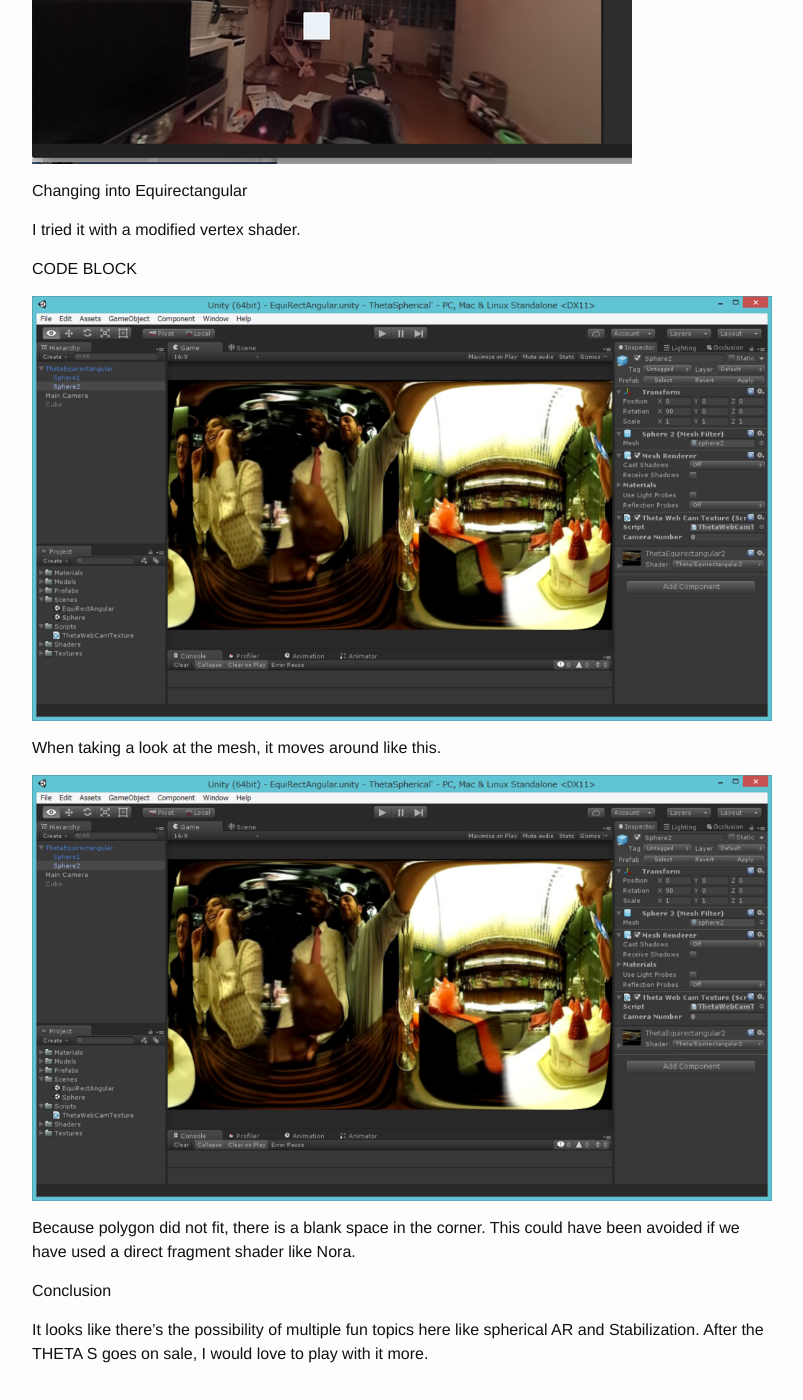
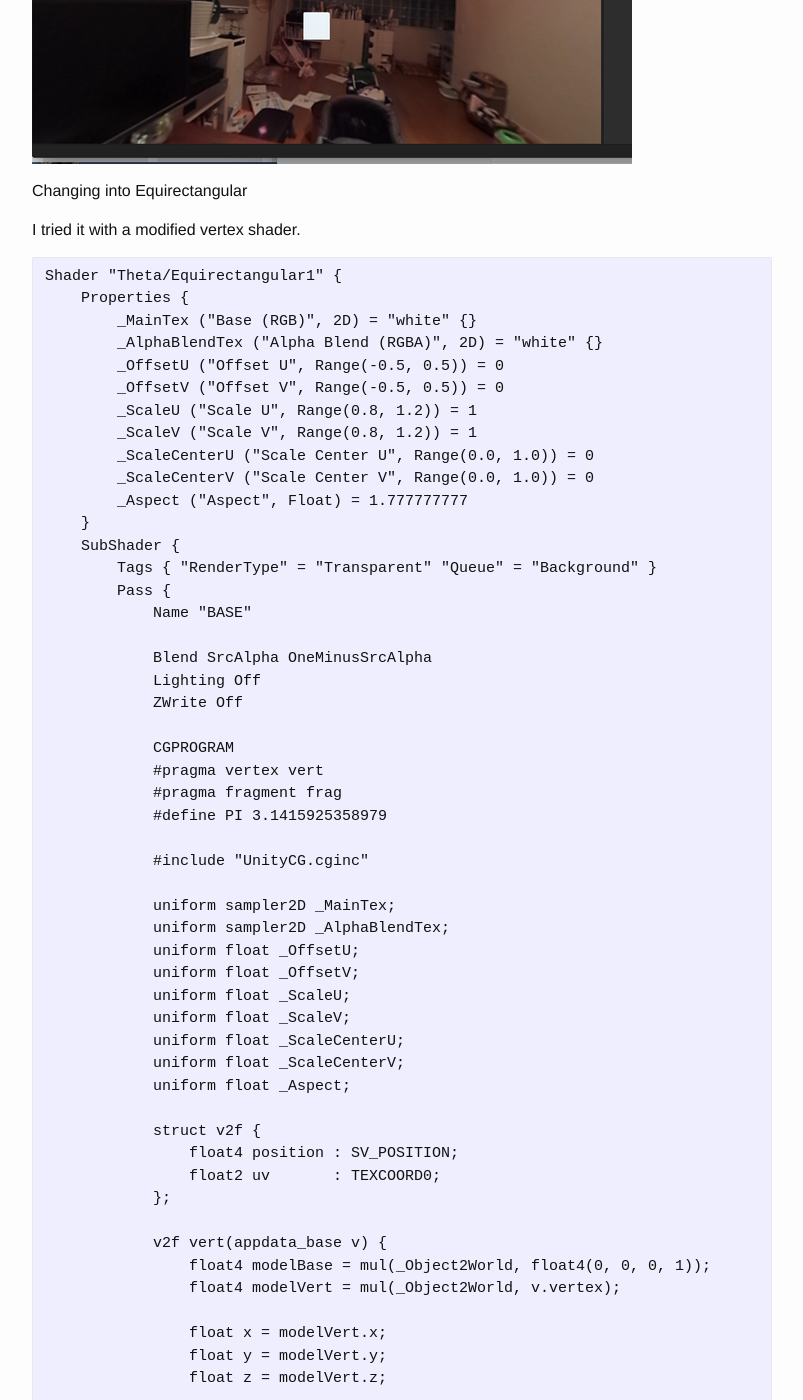
Before and after one commit to theta360developers/blog, a Jekyll site: the page built from _posts/2015-12-17-Using-RICOH-Live-View-With-Unity.md, in a window 1280 px wide and 1400 px high, scrolled down 8178 px. Shown: the whole window, without its empty margins (238-1041 px from the left). Built offline with Jekyll 4.4.1, drawn with Linux system fonts in a browser that asks for light colours; some of the changed text lies outside the part shown.

Commit message:
Adding final two blocks of code!

```diff
--- a/_posts/2015-12-17-Using-RICOH-Live-View-With-Unity.md
+++ b/_posts/2015-12-17-Using-RICOH-Live-View-With-Unity.md
@@ -151,7 +151,112 @@ Changing into Equirectangular
 
 I tried it with a modified vertex shader.
 
-CODE BLOCK
+	Shader "Theta/Equirectangular1" {
+	    Properties {
+	        _MainTex ("Base (RGB)", 2D) = "white" {}
+	        _AlphaBlendTex ("Alpha Blend (RGBA)", 2D) = "white" {}
+	        _OffsetU ("Offset U", Range(-0.5, 0.5)) = 0
+	        _OffsetV ("Offset V", Range(-0.5, 0.5)) = 0
+	        _ScaleU ("Scale U", Range(0.8, 1.2)) = 1
+	        _ScaleV ("Scale V", Range(0.8, 1.2)) = 1
+	        _ScaleCenterU ("Scale Center U", Range(0.0, 1.0)) = 0
+	        _ScaleCenterV ("Scale Center V", Range(0.0, 1.0)) = 0
+	        _Aspect ("Aspect", Float) = 1.777777777
+	    }
+	    SubShader {
+	        Tags { "RenderType" = "Transparent" "Queue" = "Background" }
+	        Pass {
+	            Name "BASE"
+
+	            Blend SrcAlpha OneMinusSrcAlpha
+	            Lighting Off
+	            ZWrite Off
+
+	            CGPROGRAM
+	            #pragma vertex vert
+	            #pragma fragment frag
+	            #define PI 3.1415925358979
+
+	            #include "UnityCG.cginc"
+
+	            uniform sampler2D _MainTex;
+	            uniform sampler2D _AlphaBlendTex;
+	            uniform float _OffsetU;
+	            uniform float _OffsetV;
+	            uniform float _ScaleU;
+	            uniform float _ScaleV;
+	            uniform float _ScaleCenterU;
+	            uniform float _ScaleCenterV;
+	            uniform float _Aspect;
+
+	            struct v2f {
+	                float4 position : SV_POSITION;
+	                float2 uv       : TEXCOORD0;
+	            };
+
+	            v2f vert(appdata_base v) {
+	                float4 modelBase = mul(_Object2World, float4(0, 0, 0, 1));
+	                float4 modelVert = mul(_Object2World, v.vertex);
+
+	                float x = modelVert.x;
+	                float y = modelVert.y;
+	                float z = modelVert.z;
+
+	                float r = sqrt(x*x + y*y + z*z);
+	                x /= 2 * r;
+	                y /= 2 * r;
+	                z /= 2 * r;
+
+	                float latitude  = atan2(0.5, -y);
+	                float longitude = atan2(x, z);
+
+	                float ex = longitude / (2 * PI);
+	                float ey = (latitude - PI / 2) / PI * 2;
+	                float ez = 0;
+
+	                ex *= _Aspect;
+
+	                modelVert = float4(float3(ex, ey, ez) * 2 * r, 1);
+
+	                v2f o;
+	                o.position = mul(UNITY_MATRIX_VP, modelVert);
+	                o.uv       = MultiplyUV(UNITY_MATRIX_TEXTURE0, v.texcoord);
+	                return o;
+	            }
+
+	            float4 frag(v2f i) : COLOR {
+	                float2 uvCenter = float2(_ScaleCenterU, _ScaleCenterV);
+	                float2 uvOffset = float2(_OffsetU, _OffsetV);
+	                float2 uvScale = float2(_ScaleU, _ScaleV);
+	                float2 uv =  (i.uv - uvCenter) * uvScale + uvCenter + uvOffset;
+	                float4 tex = tex2D(_MainTex, uv);
+	                tex.a *= pow(1.0 - tex2D(_AlphaBlendTex, i.uv).a, 2);
+	                return tex;
+	            }
+	            ENDCG
+	        }
+	    }
+	}
+
+Here's a second section of code.
+
+	Shader "Theta/Equirectangular2" {
+	    Properties {
+	        _MainTex ("Base (RGB)", 2D) = "white" {}
+	        _AlphaBlendTex ("Alpha Blend (RGBA)", 2D) = "white" {}
+	        _OffsetU ("Offset U", Range(-0.5, 0.5)) = 0
+	        _OffsetV ("Offset V", Range(-0.5, 0.5)) = 0
+	        _ScaleU ("Scale U", Range(0.8, 1.2)) = 1
+	        _ScaleV ("Scale V", Range(0.8, 1.2)) = 1
+	        _ScaleCenterU ("Scale Center U", Range(0.0, 1.0)) = 0
+	        _ScaleCenterV ("Scale Center V", Range(0.0, 1.0)) = 0
+	        _Aspect ("Aspect", Float) = 1.777777777
+	    }
+	    SubShader {
+	        Tags { "RenderType" = "Transparent" "Queue" = "Background+1" }
+	        UsePass "Theta/Equirectangular1/BASE"
+	    }
+	}
 
 ![Results](/blog/img/2015-12/results.png)
 
```
